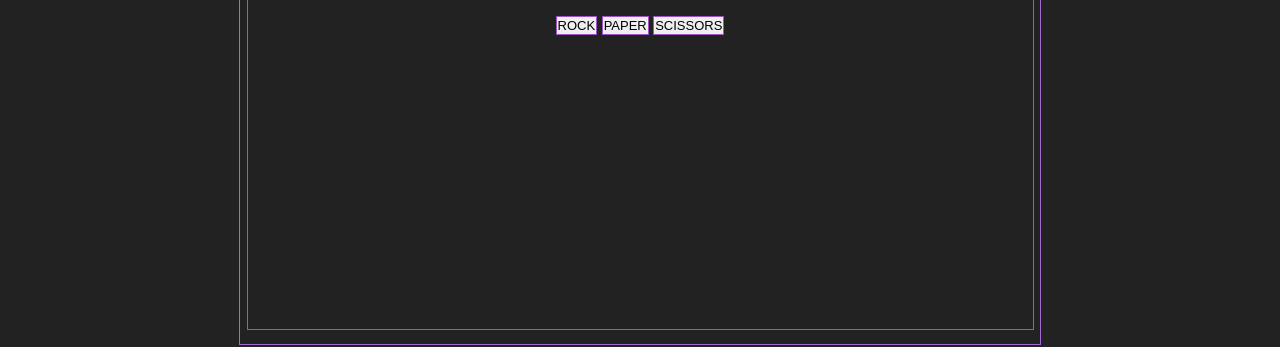
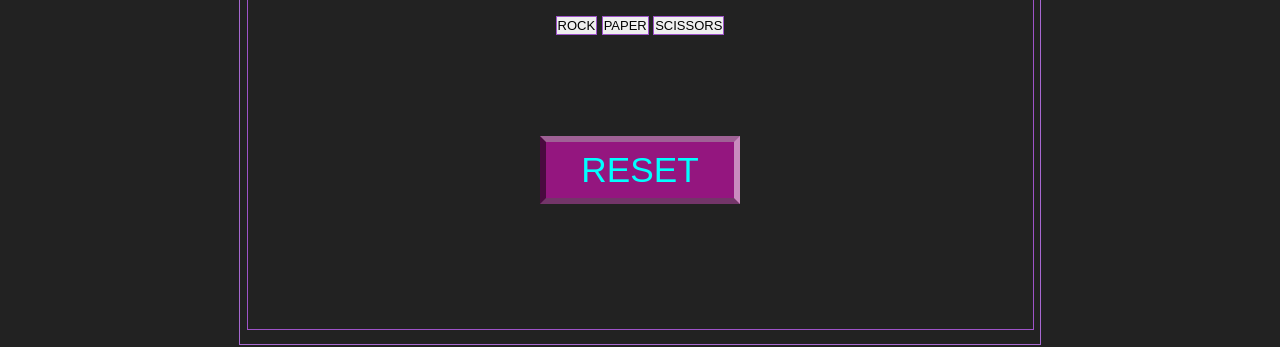
Before and after one commit to DigitalCraftsStudents/dev-arcade, a React (Create React App) app in the folder client/: page /rps in a window 1280 px wide. Shown: the part 482-829 px from the top of the page. Built offline with nearby package versions, Linux system fonts and the light colour scheme; grey boxes are pictures that could not be loaded.

Commit message:
finalizing reset button functionality

```diff
--- a/client/src/games/rps/Rps.js
+++ b/client/src/games/rps/Rps.js
@@ -33,7 +33,6 @@ function Rps() {
           Paper wins against rock.</p>
         </Popup>
         <GameBoard />
-        <Reset />
         <Footer />
       </div>
     </Provider>
--- a/client/src/games/rps/components/GameWindow.js
+++ b/client/src/games/rps/components/GameWindow.js
@@ -1,5 +1,6 @@
 import React from "react";
 import Player from "./Player";
+import Reset from './Reset'
 import { connect } from "react-redux";
 import { actionIncrement } from "../actions";
 import "./GameWindow.css";
@@ -11,12 +12,13 @@ class GameWindow extends React.Component {
     super(props);
     this.state = {
       playerOne: actions[1],
-      aiPlayer: actions[Math.floor(Math.random() * actions.length)],
+      aiPlayer: actions[1],
     };
   }
 
   selectAction = (selection) => {
     document.getElementById('pickObject').style.display = 'none'
+    document.getElementById('resetDiv').style.display = 'flex'
     this.setState({
       playerOne: selection,
       aiPlayer: actions[Math.floor(Math.random() * actions.length)],
@@ -42,6 +44,13 @@ class GameWindow extends React.Component {
       this.props.increaseScore();
     }
   };
+
+  resetClick = () => {
+    document.getElementById('pickObject').style.display = 'flex'
+    document.getElementById("player_one").style.display = "none";
+    document.getElementById("ai_player").style.display = "none";
+    document.getElementById('resetDiv').style.display = 'none'
+  }
 
   render() {
     const { playerOne, aiPlayer } = this.state;
@@ -75,6 +84,7 @@ class GameWindow extends React.Component {
               SCISSORS
             </button>
           </div>
+          <Reset onClick={() => {this.resetClick()}}/>
         </div>
       </div>
     );
--- /dev/null
+++ b/client/src/games/rps/components/Reset.css
@@ -0,0 +1,3 @@
+#resetDiv {
+    display: none;
+}
--- a/client/src/games/rps/components/Reset.js
+++ b/client/src/games/rps/components/Reset.js
@@ -1,7 +1,9 @@
-function Reset() {
+import './Reset.css'
+
+function Reset(props) {
     return(
         <div id="resetDiv">
-            <button id="reset">Reset</button>
+            <button id="reset" onClick={props.onClick}>Reset</button>
         </div>
     )
 
```
